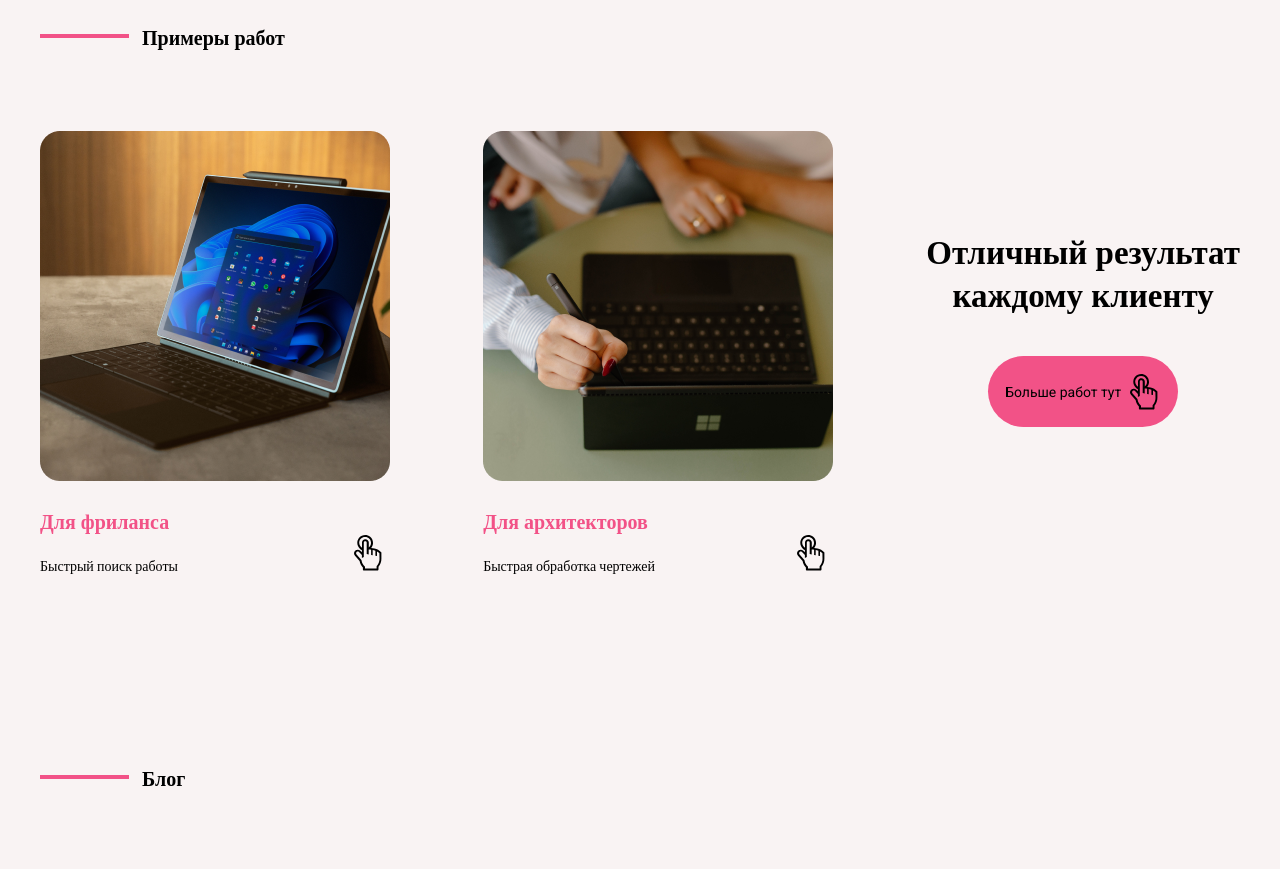
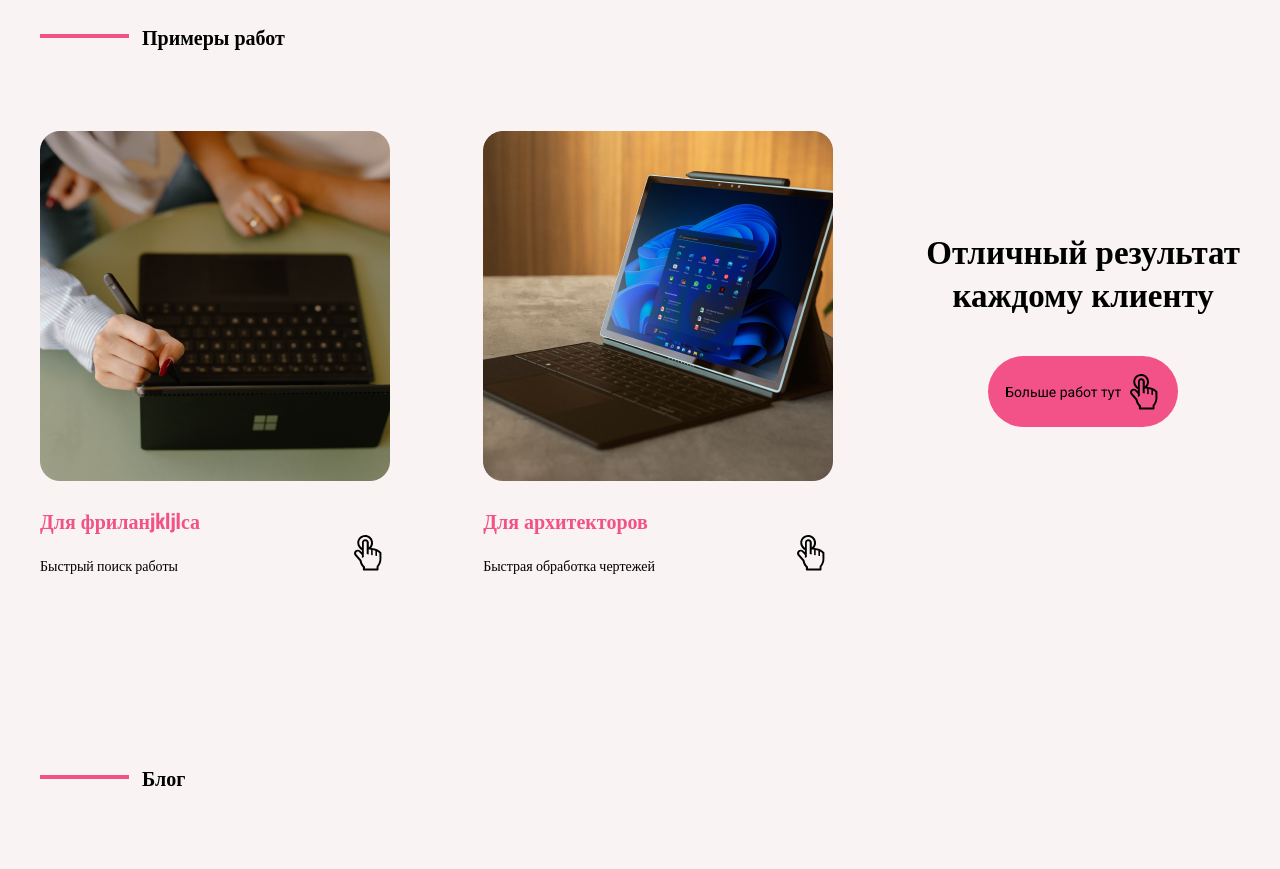
Before and after one commit to Elizaveta1992/final-project, a plain HTML site: page index.html in a window 1280 px wide. Shown: the part 1654-2523 px from the top of the page. Drawn offline with nearby package versions, Linux system fonts and the light colour scheme.

Commit message:
Задание 3 динамический контент
для карточек "Примеры работ"

```diff
--- a/JS/main.js
+++ b/JS/main.js
@@ -25,3 +25,42 @@ closeButton.addEventListener('click',() => {
 closeButton.addEventListener( 'click', function (event) {
       alert( 'Вы подписались' );
     } );
+
+
+
+
+      let workEx = [
+        {
+          title: "Для фриланjkljlса",
+          content: "Быстрый поиск работы",
+          img: "images/ex_2.png"
+        },
+        {
+            title: "Для архитекторов",
+            content: "Быстрая обработка чертежей",
+            img: "images/ex_1.png"
+        },
+        {
+            title: "Для фриланса3",
+            content: "Быстрый поиск работы3",
+            img: "images/ex_1.png"        }
+      ];
+
+      let exCardL = document.querySelector('.ex_1');
+      let exImg = exCardL.querySelector('.img_1');
+      let exDescription = exCardL.querySelector('.extext_2');
+      let exTitle = exCardL.querySelector('.extext');
+
+      exTitle.textContent = workEx[0].title;
+      exImg.src = workEx[0].img;
+      exDescription.textContent = workEx[0].content;
+
+
+      let exCardR = document.querySelector('.ex_2');
+      let exImgR = exCardR.querySelector('.img_1');
+      let exDescriptionR = exCardR.querySelector('.extext_2');
+      let exTitleR = exCardR.querySelector('.extext');
+
+      exTitleR.textContent = workEx[1].title;
+      exImgR.src = workEx[1].img;
+      exDescriptionR.textContent = workEx[1].content;
--- a/index.html
+++ b/index.html
@@ -157,17 +157,17 @@
                 </div>
                 <div class="ex_all">
                     <div class="ex_1">
-                        <img class="img_1" src="images/ex_1.png" alt="img_1">
+                        <img class="img_1" src="" alt="img_1">
                         <div class="var">
-                            <div class="var_2"><p class="extext">Для фриланса</p>
-                        <p class="extext_2">Быстрый поиск работы</p></div>
+                            <div class="var_2"><p class="extext"></p>
+                        <p class="extext_2"></p></div>
                         <a class="ex_but" href="#"><img src="images/click.svg"></a></div>
                     </div>
                     <div class="ex_2">
-                        <img class="img_1" src="images/ex_2.png" alt="img_2">
+                        <img class="img_1" src="" alt="img_2">
                         <div class="var">
-                            <div class="var_2"><p class="extext">Для архитекторов</p>
-                        <p class="extext_2">Быстрая обработка чертежей</p></div>
+                            <div class="var_2"><p class="extext"></p>
+                        <p class="extext_2"></p></div>
                         <a class="ex_but" href="#"><img src="images/click.svg"></a></div>
                     </div>
                     <div class="ex_3">
```
